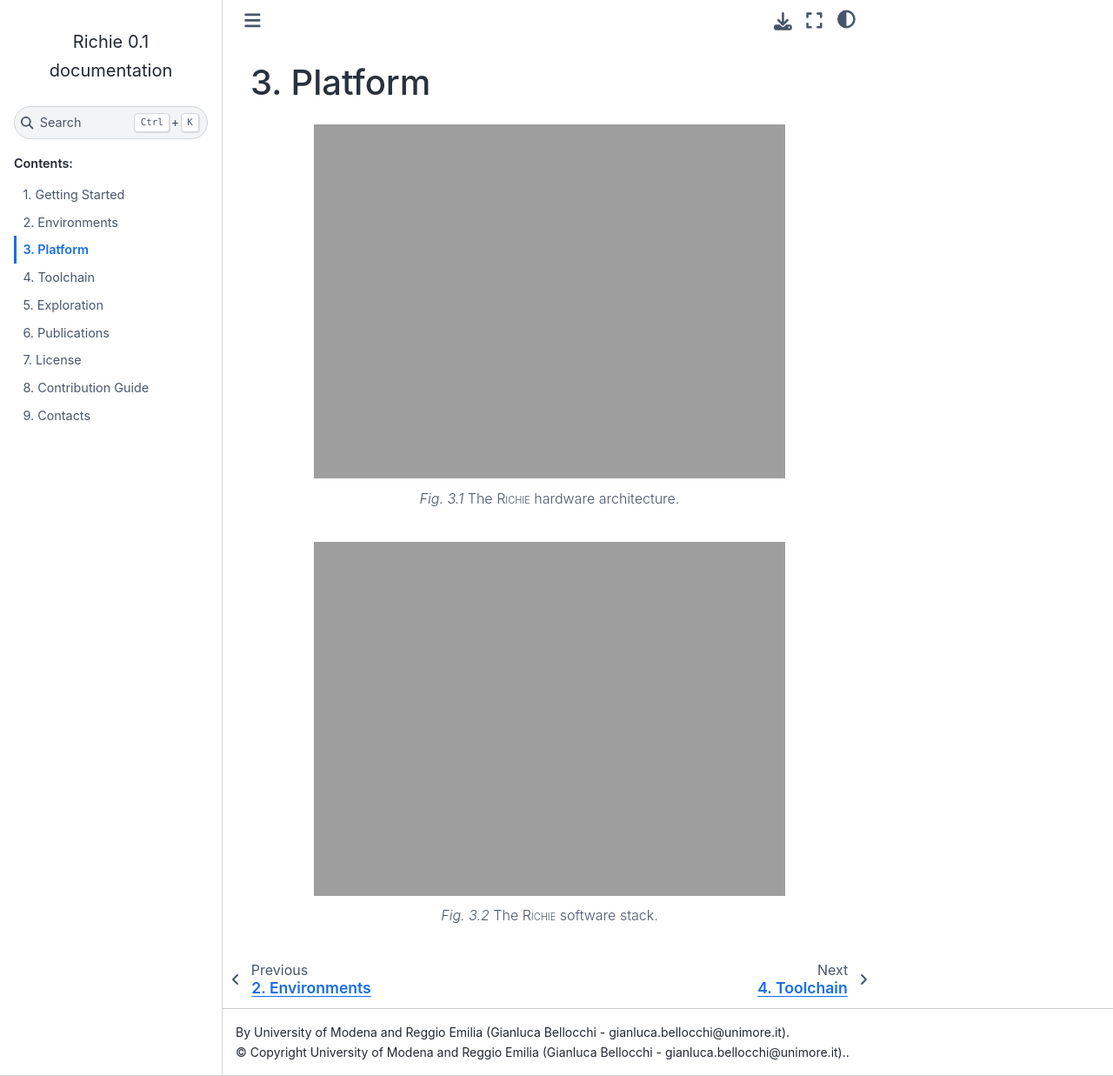
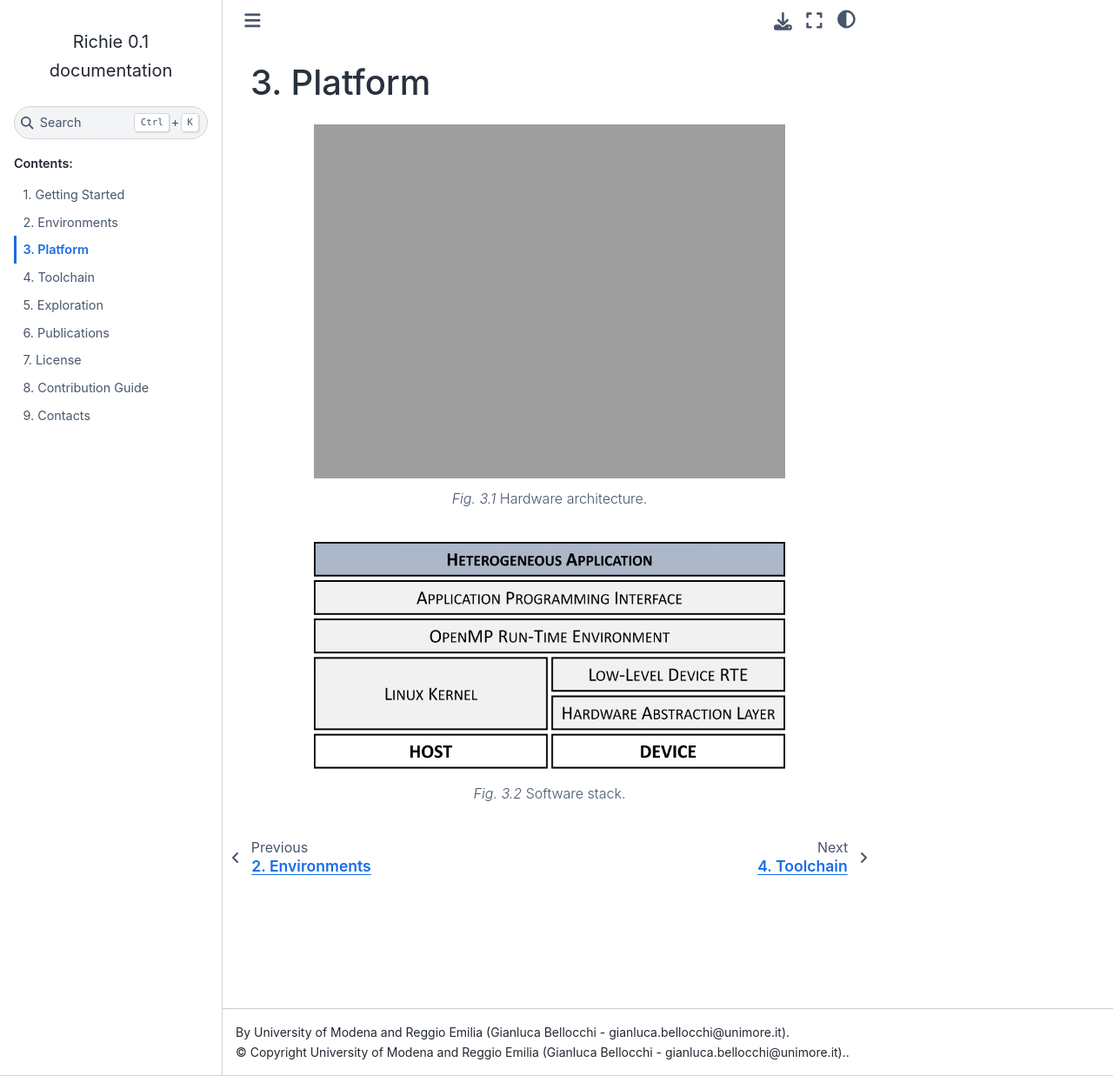
Before and after one commit to gbellocchi/richie-docs, a Sphinx documentation site: the page built from source/richie-platform/index.rst, in a window 1280 px wide and 1237 px high. Shown: the whole window at 87% size. Built offline with Sphinx 7.4.7 and the Sphinx Book theme 1.1.4, drawn with Linux system fonts in a browser that asks for light colours.

Commit message:
Correction figure insertion in sources

```diff
--- a/source/richie-exploration/index.rst
+++ b/source/richie-exploration/index.rst
@@ -2,7 +2,7 @@
 Exploration
 ***********
 
-.. figure:: img/richie_exploration.*
+.. figure:: ../img/richie_exploration.*
   :figwidth: 90%
   :width: 90%
   :align: center
--- a/source/richie-platform/index.rst
+++ b/source/richie-platform/index.rst
@@ -2,17 +2,17 @@
 Platform
 ********
 
-.. figure:: img/richie_hw.*
+.. figure:: ../img/richie_hw.*
   :figwidth: 90%
   :width: 90%
   :align: center
 
-  The :smallcap:`Richie` hardware architecture.
+  Hardware architecture.
 
 
-.. figure:: img/richie_sw.*
+.. figure:: ../img/richie_sw.*
   :figwidth: 90%
   :width: 90%
   :align: center
 
-  The :smallcap:`Richie` software stack.
+  Software stack.
--- a/source/richie-toolchain/index.rst
+++ b/source/richie-toolchain/index.rst
@@ -7,7 +7,7 @@
   :width: 90%
   :align: center
 
-  The :smallcap:`Richie toolchain`.
+  Toolchain architecture.
 
 ============
 Introduction
```
